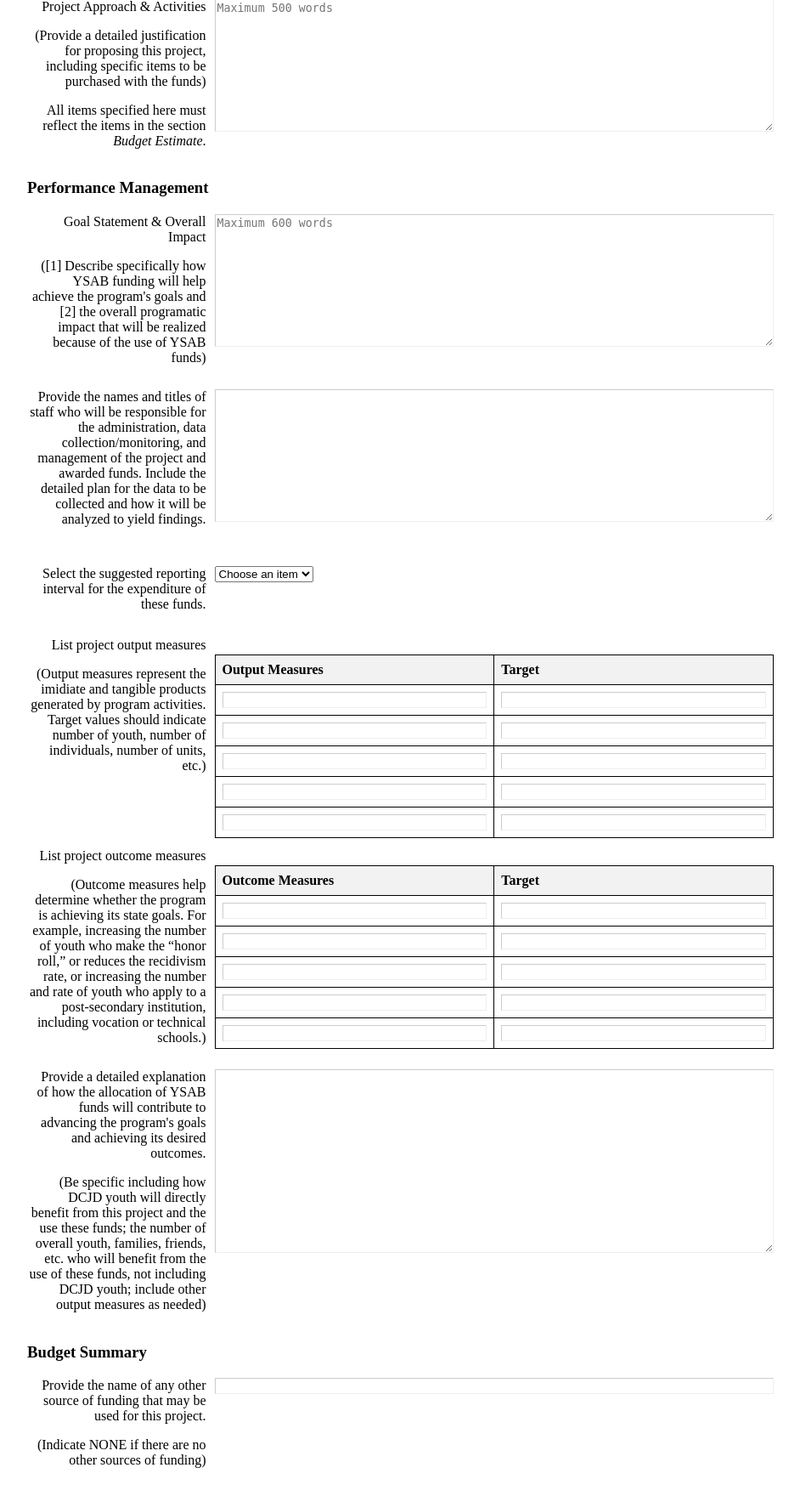
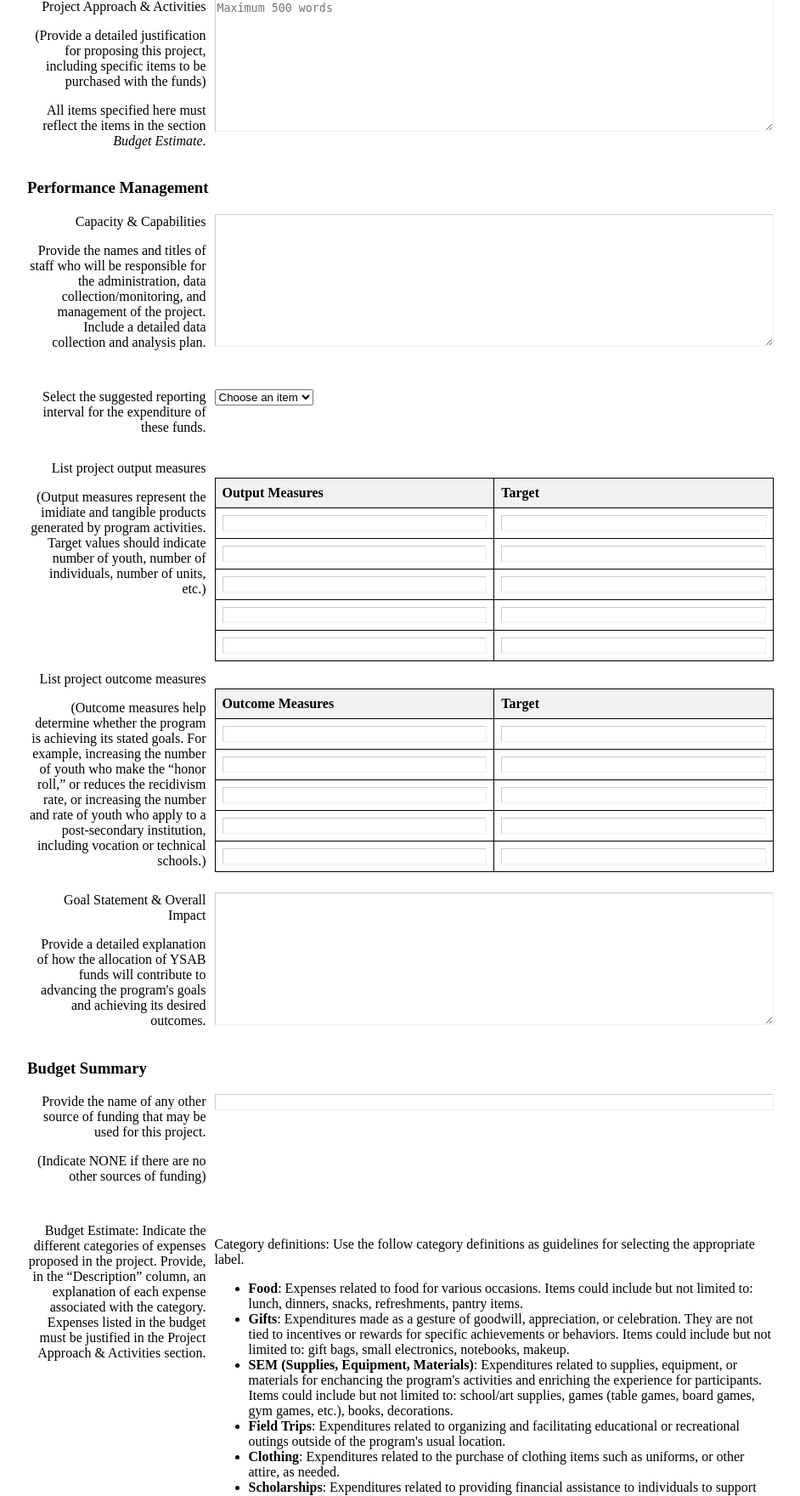
Before and after one commit to jlo-dcjd/ysab-grant-application, a Flask app: page / in a window 1280 px wide. Shown: the part 1086-2846 px from the top of the page at 85% size, without its empty margins (168-1110 px from the left). Run offline with Flask 3, Linux system fonts and the light colour scheme.

Commit message:
revisions 3.21

```diff
--- a/templates/index.html
+++ b/templates/index.html
@@ -172,19 +172,19 @@
 
   <h3>Performance Management </h3>
 
-  <div>
+  <!-- <div>
     <label class="desc" id="goal_impact" for="goal_impact">
       Goal Statement & Overall Impact <p>([1] Describe specifically how YSAB funding will help achieve the program's goals and [2] the overall programatic impact that will be realized because of the use of YSAB funds)</p>
     </label>
     <div>
       <textarea id="goals_impact" name="goals_impact" spellcheck="true" rows="10" cols="50" tabindex="4" placeholder="Maximum 600 words"></textarea>
     </div>
-  </div>
+  </div> -->
 
   <div>
-    <label class="desc" id="names_plan_data_analyze" for="names_plan_data_analyze">Provide the names and titles of staff who will be responsible for the administration, data collection/monitoring, and management of the project and awarded funds. Include the detailed plan for the data to be collected and how it will be analyzed to yield findings.</p></label>
+    <label class="desc" id="capacity_capabilities" for="capacity_capabilities">Capacity & Capabilities<p>Provide the names and titles of staff who will be responsible for the administration, data collection/monitoring, and management of the project. Include a detailed data collection and analysis plan.</p></label>
     <div>
-      <textarea id="names_plan_data_analyze" name="names_plan_data_analyze" spellcheck="true" rows="10" cols="50" tabindex="4"></textarea>
+      <textarea id="capacity_capabilities" name="capacity_capabilities" spellcheck="true" rows="10" cols="50" tabindex="4"></textarea>
     </div>
   </div>
 
@@ -218,23 +218,23 @@
           </thead>
           <tbody>
               <tr>
-                  <td><input type="text" name="measure1"></td>
+                  <td><input type="text" name="output1"></td>
                   <td><input type="text" name="target1"></td>
               </tr>
               <tr>
-                  <td><input type="text" name="measure2"></td>
+                  <td><input type="text" name="output2"></td>
                   <td><input type="text" name="target2"></td>
               </tr>
               <tr>
-                  <td><input type="text" name="measure3"></td>
+                  <td><input type="text" name="output3"></td>
                   <td><input type="text" name="target3"></td>
               </tr>
               <tr>
-                  <td><input type="text" name="measure4"></td>
+                  <td><input type="text" name="output4"></td>
                   <td><input type="text" name="target4"></td>
               </tr>
               <tr>
-                  <td><input type="text" name="measure5"></td>
+                  <td><input type="text" name="output5"></td>
                   <td><input type="text" name="target5"></td>
               </tr>
           </tbody>
@@ -243,7 +243,7 @@
     </div>
 
     <div>
-      <label class="desc" id="outcome_measures" for="outcome_measures">List project outcome measures <p>(Outcome measures help determine whether the program is achieving its state goals. For example, increasing the number of youth who make  the “honor roll,” or reduces the recidivism rate, or increasing the number and rate  of youth who apply to a post-secondary institution, including vocation or technical schools.)</p></label>
+      <label class="desc" id="outcome_measures" for="outcome_measures">List project outcome measures <p>(Outcome measures help determine whether the program is achieving its stated goals. For example, increasing the number of youth who make  the “honor roll,” or reduces the recidivism rate, or increasing the number and rate  of youth who apply to a post-secondary institution, including vocation or technical schools.)</p></label>
       <div>
         <table id="outcome_measures">
           <thead>
@@ -254,23 +254,23 @@
           </thead>
           <tbody>
               <tr>
-                  <td><input type="text" name="measure1.1"></td>
+                  <td><input type="text" name="outcome1"></td>
                   <td><input type="text" name="target1.1"></td>
               </tr>
               <tr>
-                  <td><input type="text" name="measure2.1"></td>
+                  <td><input type="text" name="outcome2"></td>
                   <td><input type="text" name="target2.1"></td>
               </tr>
               <tr>
-                  <td><input type="text" name="measure3.1"></td>
+                  <td><input type="text" name="outcome3"></td>
                   <td><input type="text" name="target3.1"></td>
               </tr>
               <tr>
-                  <td><input type="text" name="measure4.1"></td>
+                  <td><input type="text" name="outcome4"></td>
                   <td><input type="text" name="target4.1"></td>
               </tr>
               <tr>
-                  <td><input type="text" name="measure5.1"></td>
+                  <td><input type="text" name="outcome5"></td>
                   <td><input type="text" name="target5.1"></td>
               </tr>
           </tbody>
@@ -279,9 +279,9 @@
     </div>
 
     <div>
-      <label class="desc" id="project_impact" for="project_impact">Provide a detailed explanation of how the allocation of YSAB funds will contribute to advancing the program's goals and achieving its desired outcomes. <p>(Be specific including how DCJD youth will directly benefit from this project and the use these funds; the number of overall youth, families, friends, etc. who will benefit from the use of these funds, not including DCJD youth; include other output measures as needed)</p></label>
+      <label class="desc" id="project_goal_impact" for="project_goal_impact">Goal Statement & Overall Impact <p>Provide a detailed explanation of how the allocation of YSAB funds will contribute to advancing the program's goals and achieving its desired outcomes.</p></label>
       <div>
-        <textarea id="project_impact" name="project_impact" spellcheck="true" rows="14" cols="50" tabindex="4"></textarea>
+        <textarea id="project_goal_impact" name="project_goal_impact" spellcheck="true" rows="10" cols="50" tabindex="4"></textarea>
       </div>
     </div>
 
```
